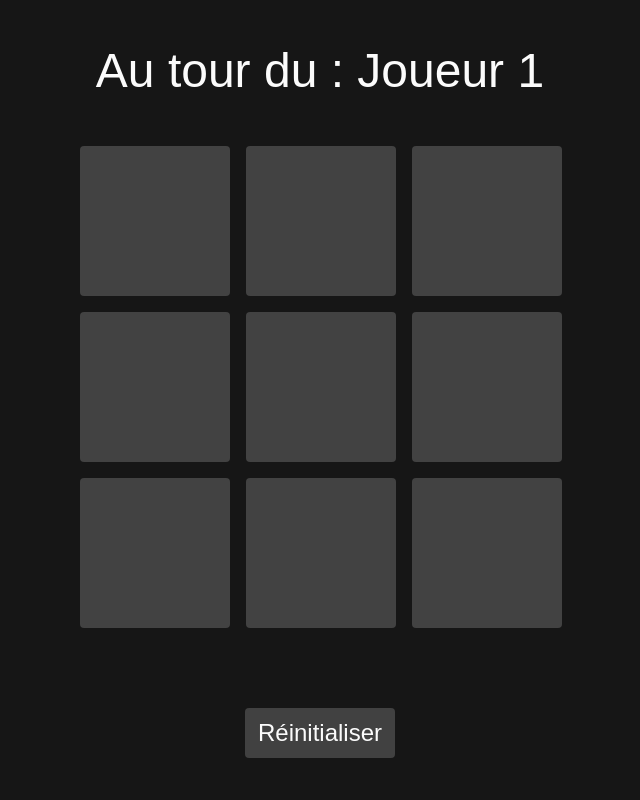
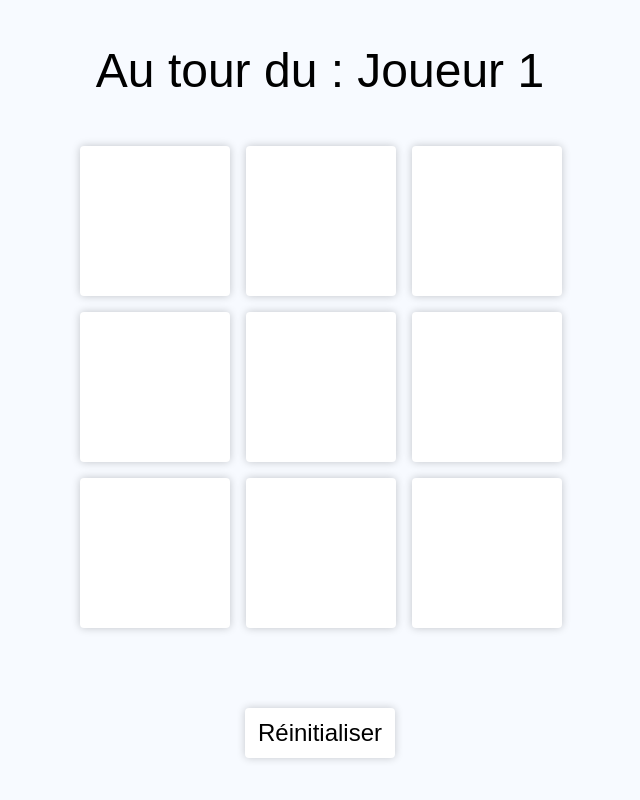
Before and after one commit to Oomaxime/tictactoe, a React (Vite) app: page / in a window 1280 px wide. Shown: the whole page, without its empty margins (320-960 px from the left). Built offline with nearby package versions, Linux system fonts and the light colour scheme.

Commit message:
new style

```diff
--- a/src/App.css
+++ b/src/App.css
@@ -1,8 +1,7 @@
 .BtnReset {
   width: 150px;
   height: 50px;
-  background-color: rgb(65, 65, 65);
-  color: #fbfbfb;
+  background-color: rgb(255, 255, 255);
   font-size: 1.5rem;
   display: flex;
   justify-content: center;
@@ -11,11 +10,11 @@
   border-radius: 0.25rem;
   border: none;
   margin-top: 2rem;
+  box-shadow: 0px 0px 8px rgba(0, 0, 0, 0.2);
 }
 
 .BtnReset:hover {
-  background-color: #656565;
-  box-shadow: 0 4px 8px rgba(0, 0, 0, 0.2);
+  box-shadow: 0 0px 10px rgba(0, 0, 0, 0.3);
 }
 
 .grid {
@@ -31,20 +30,19 @@
 .cell {
   width: 150px;
   height: 150px;
-  background-color: rgb(66, 66, 66);
+  background-color: rgb(255, 255, 255);
   font-size: 8rem;
   display: flex;
   justify-content: center;
   align-items: center;
   cursor: pointer;
   border-radius: 0.25rem;
+  box-shadow: 0px 0px 8px rgba(0, 0, 0, 0.215);
 }
 
 .cell:hover {
-  background-color: #656565;
-  box-shadow: 0 4px 8px rgba(0, 0, 0, 0.2);
+  box-shadow: 0 0px 10px rgba(0, 0, 0, 0.3);
 }
-
 .cell1 {
   grid-area: 1 / 1 / 2 / 2;
 }
--- a/src/index.css
+++ b/src/index.css
@@ -5,8 +5,8 @@
   /* base */
   --font-family: "Inter", "sans-serif";
   --font-size: ;
-  --background-color: #161616;
-  --color: #fbfbfb;
+  --background-color: #f7faff;
+  --color: ;
 }
 
 /* BASE */
```
